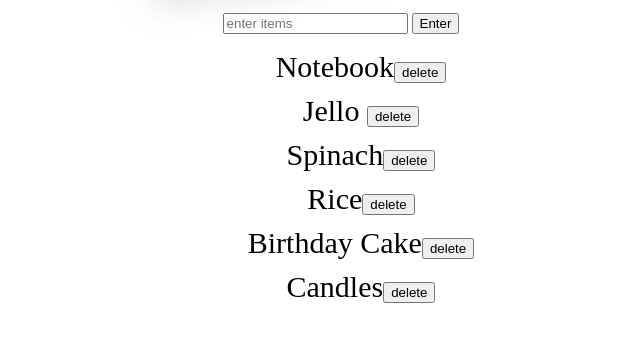
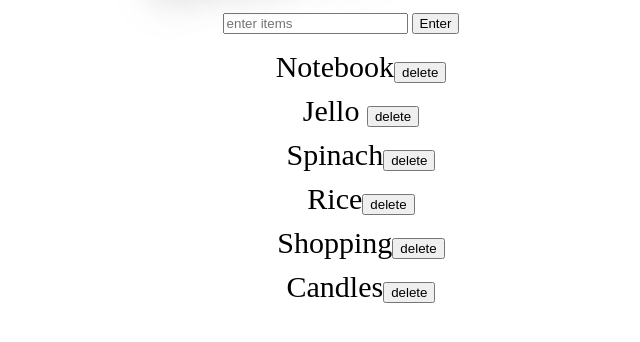
Before and after one commit to lee11mac/shoppinglist.github.io, a plain HTML site: page index.html in a window 1280 px wide. Shown: the part 120-462 px from the top of the page, without its empty margins (299-939 px from the left). Drawn offline with Linux system fonts and the light colour scheme.

Commit message:
Update index.html

```diff
--- a/index.html
+++ b/index.html
@@ -14,7 +14,7 @@
 			<li>Jello <button> delete</button></li>
 			<li>Spinach<button>delete </button></li>
 			<li>Rice<button>delete </button></li>
-			<li>Birthday Cake<button>delete </button></li>
+			<li>Shopping<button>delete </button></li>
 			<li>Candles<button >delete</button></li>
 		</ul>
 	<script type="text/javascript" src="script.js"></script>
```
